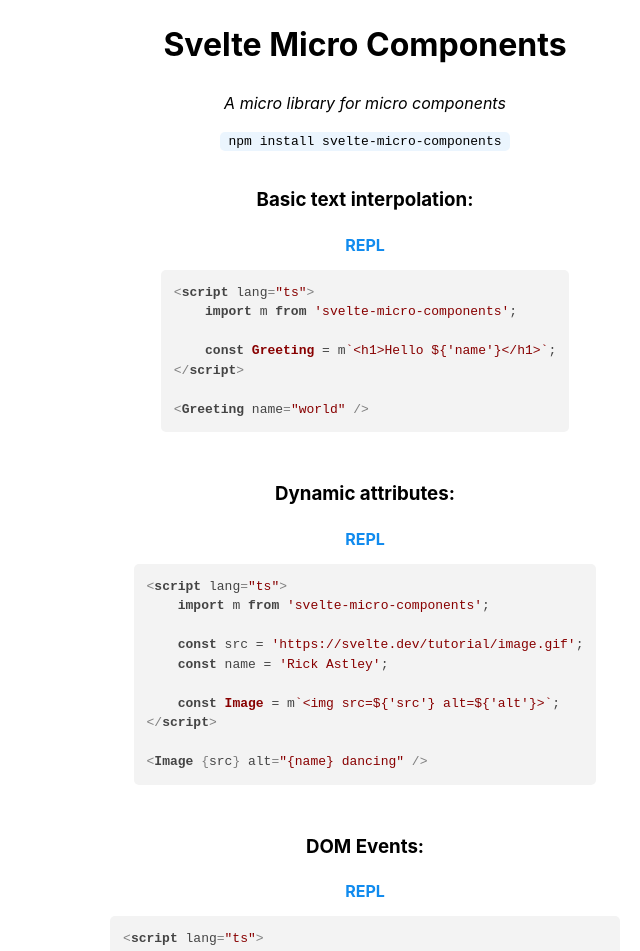
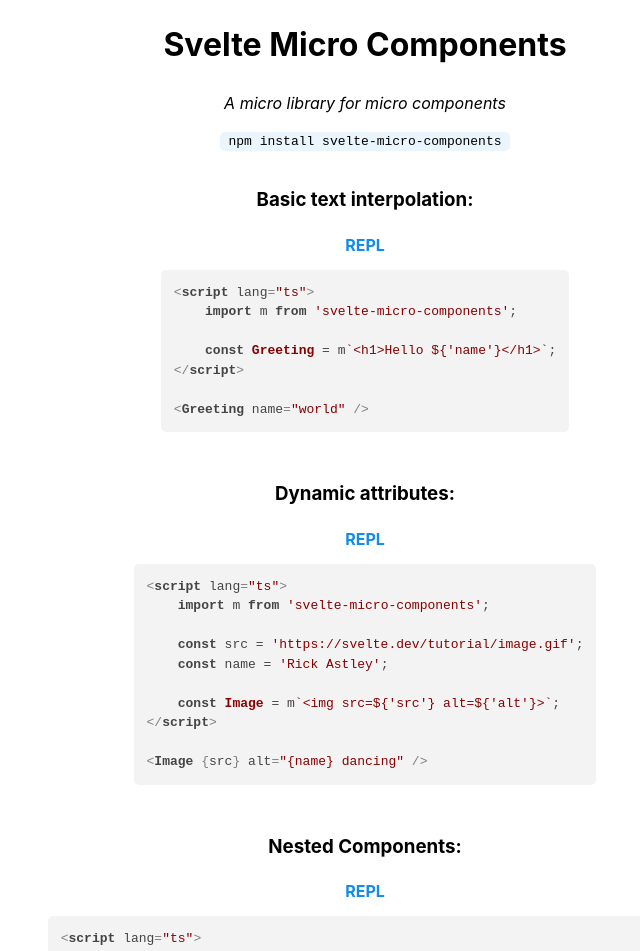
Before and after one commit to csjh/svelte-micro-components, a SvelteKit app: page / in a window 1280 px wide. Shown: the top 951 px of the page, without its empty margins (275-915 px from the left). Built offline with nearby package versions, Linux system fonts and the light colour scheme.

Commit message:
documented nested components

```diff
--- a/package.json
+++ b/package.json
@@ -1,6 +1,6 @@
 {
 	"name": "svelte-micro-components",
-	"version": "0.5.3",
+	"version": "0.6.0",
 	"license": "MIT",
 	"scripts": {
 		"dev": "vite dev",
--- a/src/routes/+page.svelte
+++ b/src/routes/+page.svelte
@@ -60,6 +60,23 @@
 &lt;/script&gt;
 
 &lt;Image &lcub;src&rcub; alt="&lcub;name&rcub; dancing" /&gt;
+</code></pre>
+	</section>
+	<section>
+		<header>
+			<h3>Nested Components:</h3>
+			<a href="https://svelte.dev/repl/2d104d50e8af4ce29178fa2136e8d6eb?version=3.58.0">REPL</a>
+		</header>
+
+		<pre><code class="language-html"
+				>&lt;script lang="ts"&gt;
+	import m, &lcub; component &rcub; from 'svelte-micro-components';
+    import Nested from './Nested.svelte';
+
+	const Wrapper = m`&lt;div class="wrapper"&gt;$&lcub;component`&lt;$&lcub;Nested&rcub; /&gt;`&rcub;&lt;/div&gt;`;
+&lt;/script&gt;
+
+&lt;Wrapper /&gt;
 </code></pre>
 	</section>
 	<section>
```
Also changed, not shown: 2 other files (tests, documents, lock files or other folders).
